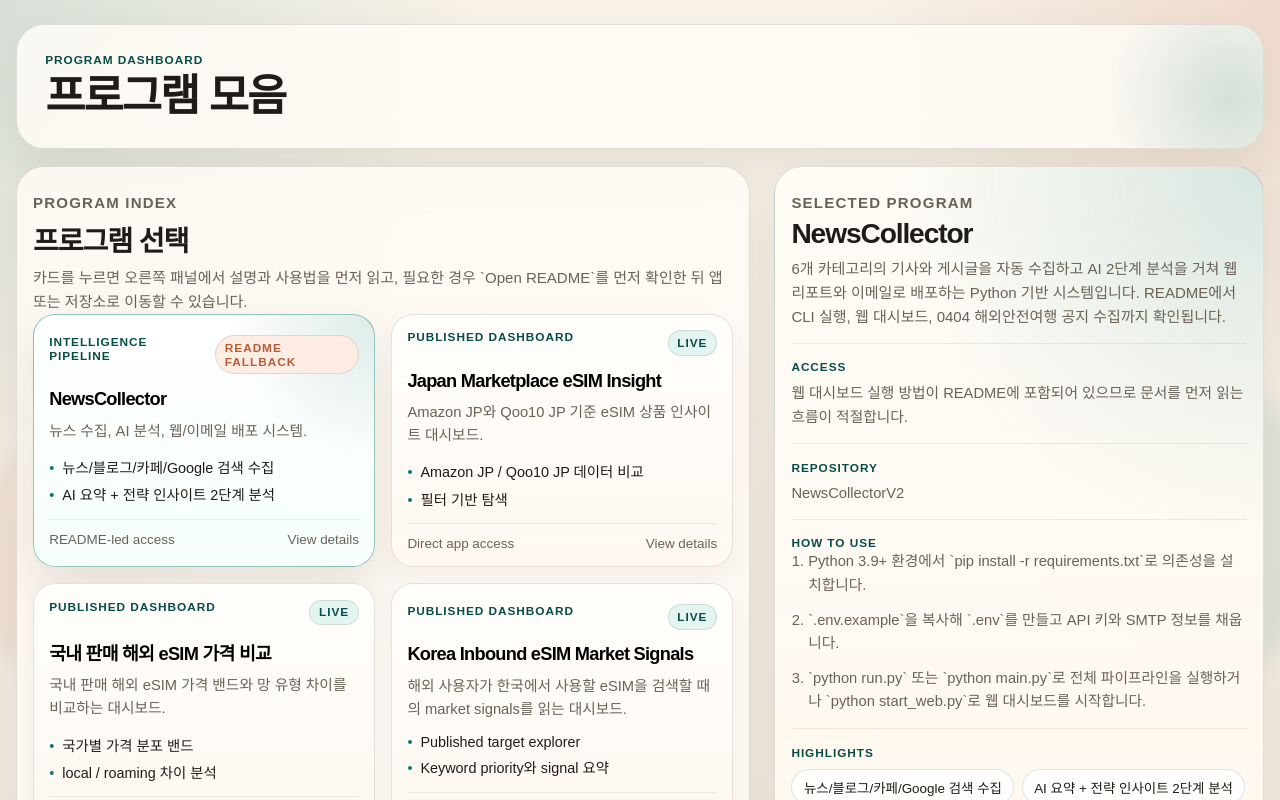
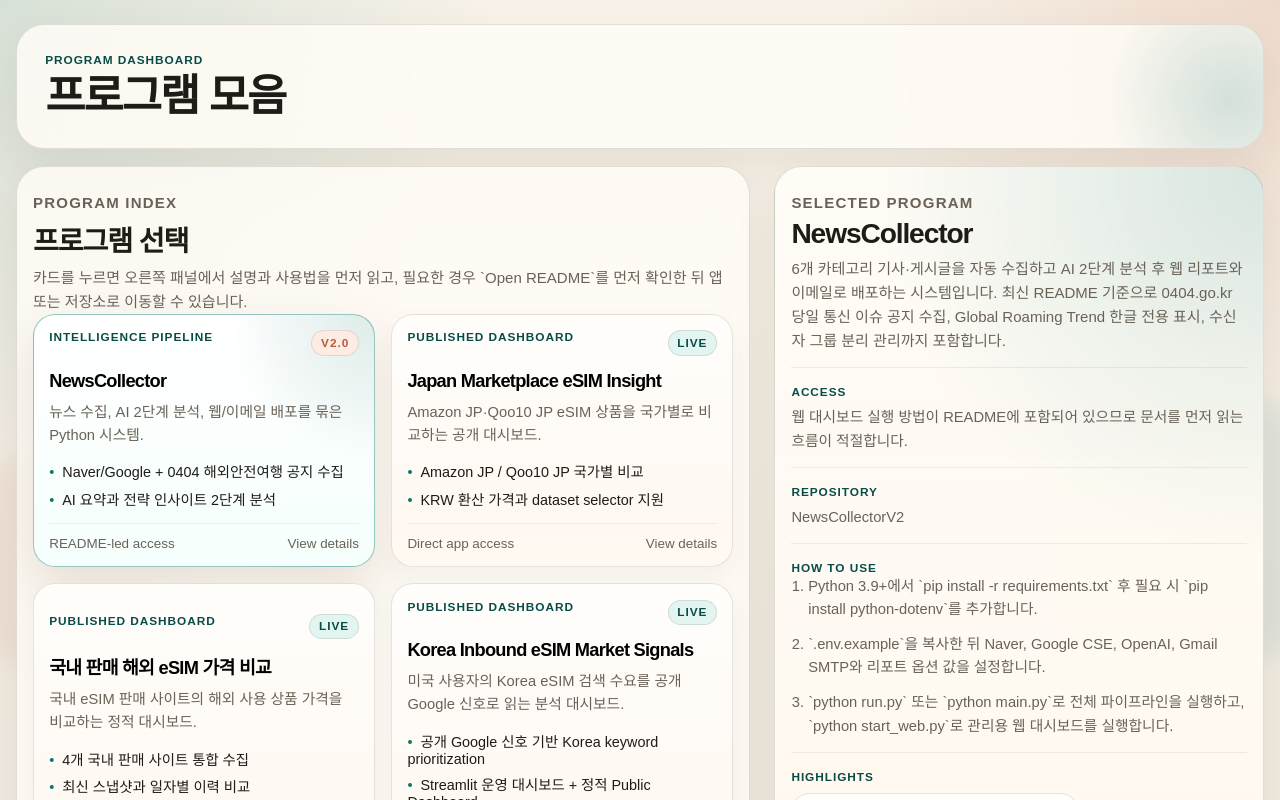
Before and after one commit to tyler-bit-ai/dashboard, a React (Vite) app: page / in a window 1280 px wide. Shown: the top 800 px of the page. Built offline with nearby package versions, Linux system fonts and the light colour scheme; a web font is replaced by a local one.

Commit message:
Update program descriptions from latest READMEs

```diff
--- a/src/data/programs.ts
+++ b/src/data/programs.ts
@@ -6,19 +6,19 @@ export const programs: Program[] = [
     displayName: "NewsCollector",
     repositoryName: "NewsCollectorV2",
     category: "Intelligence Pipeline",
-    status: "README fallback",
-    tagline: "뉴스 수집, AI 분석, 웹/이메일 배포 시스템.",
+    status: "v2.0",
+    tagline: "뉴스 수집, AI 2단계 분석, 웹/이메일 배포를 묶은 Python 시스템.",
     summary:
-      "6개 카테고리의 기사와 게시글을 자동 수집하고 AI 2단계 분석을 거쳐 웹 리포트와 이메일로 배포하는 Python 기반 시스템입니다. README에서 CLI 실행, 웹 대시보드, 0404 해외안전여행 공지 수집까지 확인됩니다.",
+      "6개 카테고리 기사·게시글을 자동 수집하고 AI 2단계 분석 후 웹 리포트와 이메일로 배포하는 시스템입니다. 최신 README 기준으로 0404.go.kr 당일 통신 이슈 공지 수집, Global Roaming Trend 한글 전용 표시, 수신자 그룹 분리 관리까지 포함합니다.",
     usage: [
-      "Python 3.9+ 환경에서 `pip install -r requirements.txt`로 의존성을 설치합니다.",
-      "`.env.example`을 복사해 `.env`를 만들고 API 키와 SMTP 정보를 채웁니다.",
-      "`python run.py` 또는 `python main.py`로 전체 파이프라인을 실행하거나 `python start_web.py`로 웹 대시보드를 시작합니다.",
+      "Python 3.9+에서 `pip install -r requirements.txt` 후 필요 시 `pip install python-dotenv`를 추가합니다.",
+      "`.env.example`을 복사한 뒤 Naver, Google CSE, OpenAI, Gmail SMTP와 리포트 옵션 값을 설정합니다.",
+      "`python run.py` 또는 `python main.py`로 전체 파이프라인을 실행하고, `python start_web.py`로 관리용 웹 대시보드를 실행합니다.",
     ],
     highlights: [
-      "뉴스/블로그/카페/Google 검색 수집",
-      "AI 요약 + 전략 인사이트 2단계 분석",
-      "HTML 웹 리포트와 이메일 배포",
+      "Naver/Google + 0404 해외안전여행 공지 수집",
+      "AI 요약과 전략 인사이트 2단계 분석",
+      "웹 리포트 이력 저장과 수신자 그룹별 이메일 발송",
     ],
     tags: ["Python", "OpenAI", "News", "Analytics", "Email"],
     links: {
@@ -39,22 +39,23 @@ export const programs: Program[] = [
     repositoryName: "eSIMPriceJapan",
     category: "Published Dashboard",
     status: "Live",
-    tagline: "Amazon JP와 Qoo10 JP 기준 eSIM 상품 인사이트 대시보드.",
+    tagline: "Amazon JP·Qoo10 JP eSIM 상품을 국가별로 비교하는 공개 대시보드.",
     summary:
-      "일본 마켓플레이스에서 수집한 eSIM 상품 데이터를 필터링하고, 데이터 용량 분포와 네트워크 비중, 셀러 배지 분포, 상세 항목을 확인할 수 있는 공개 대시보드입니다.",
+      "일본 마켓플레이스 eSIM 상품을 `site + country + dataset` 단위로 비교하는 공개 대시보드입니다. 최신 README 기준으로 `amazon_jp`, `qoo10_jp`를 지원하고, CSV/JSONL 산출물과 함께 KPI, 정렬, 다운로드, KRW 환산 가격까지 제공합니다.",
     usage: [
-      "필터 영역에서 네트워크, 데이터, 사용기간, 통신사 조건을 조정합니다.",
-      "상단 차트와 분포 섹션으로 전체 구성을 확인합니다.",
-      "상세 항목 표나 Excel 다운로드로 원본 수준 데이터를 확인합니다.",
+      "대시보드에서 사이트, 국가, 데이터셋을 고른 뒤 검색어·네트워크·데이터·사용기간·통신사 조건을 조정합니다.",
+      "가격, 판매량, 리뷰, 검색 위치, 사용기간 기준으로 정렬하며 KPI와 분포를 확인합니다.",
+      "필터 결과를 다운로드하고 필요하면 `npm run dashboard`로 로컬 대시보드를 확인합니다.",
     ],
     highlights: [
-      "Amazon JP / Qoo10 JP 데이터 비교",
-      "필터 기반 탐색",
-      "상세 항목과 Excel 다운로드 지원",
+      "Amazon JP / Qoo10 JP 국가별 비교",
+      "KRW 환산 가격과 dataset selector 지원",
+      "상세 항목 다운로드와 publish workflow 제공",
     ],
     tags: ["eSIM", "Japan", "Marketplace", "Dashboard"],
     links: {
-      accessNote: "공개된 GitHub Pages 대시보드로 바로 진입할 수 있습니다.",
+      accessNote:
+        "공개된 GitHub Pages 대시보드에서 사이트·국가·데이터셋별 결과를 바로 확인할 수 있습니다.",
       readmeLabel: "Open README",
       readmeUrl: "https://github.com/tyler-bit-ai/eSIMPriceJapan/blob/main/README.md",
       primaryLabel: "Open App",
@@ -70,22 +71,23 @@ export const programs: Program[] = [
     repositoryName: "eSIMPriceCollectorDomestic",
     category: "Published Dashboard",
     status: "Live",
-    tagline: "국내 판매 해외 eSIM 가격 밴드와 망 유형 차이를 비교하는 대시보드.",
+    tagline: "국내 eSIM 판매 사이트의 해외 사용 상품 가격을 비교하는 정적 대시보드.",
     summary:
-      "국가별 가격 분포 밴드, local/roaming 가격 차이, 상세 비교표를 통해 국내 판매 해외 eSIM 상품을 비교하는 공개 대시보드입니다. 스냅샷 시점 선택과 도움말도 제공됩니다.",
+      "국내 eSIM 판매 사이트의 해외 사용 상품을 수집·정규화해 GitHub Pages 대시보드로 비교하는 프로젝트입니다. 최신 README 기준으로 `usimsa`, `pindirect`, `rokebi`, `maaltalk`와 JP/VN/US/PH 대상 국가를 지원하며, 최신 publish 스냅샷과 이력 비교를 함께 제공합니다.",
     usage: [
-      "상단에서 크롤링 시점과 필터 조건을 선택합니다.",
-      "Price Distribution과 Local vs Roaming 섹션에서 가격 차이를 비교합니다.",
-      "상세 비교표와 Excel 다운로드로 세부 옵션을 확인합니다.",
+      "상단에서 사이트, 국가, 사용일수, 데이터, 망 유형, 정렬 기준과 비교 시점을 선택합니다.",
+      "국가별 가격 분포 밴드와 `local / roaming` 가격 차이, 시점별 변경 상품을 확인합니다.",
+      "필요하면 `python -m app crawl --registry config/source_registry.yml --out data --publish-dashboard`로 대시보드용 데이터를 갱신합니다.",
     ],
     highlights: [
-      "국가별 가격 분포 밴드",
-      "local / roaming 차이 분석",
-      "스냅샷 선택과 상세 비교표",
+      "4개 국내 판매 사이트 통합 수집",
+      "최신 스냅샷과 일자별 이력 비교",
+      "상세 비교표와 GitHub Actions 배포",
     ],
     tags: ["eSIM", "Pricing", "Domestic", "Dashboard"],
     links: {
-      accessNote: "공개된 GitHub Pages 대시보드로 바로 진입할 수 있습니다.",
+      accessNote:
+        "공개된 GitHub Pages 대시보드에서 최신 스냅샷과 과거 시점을 함께 비교할 수 있습니다.",
       readmeLabel: "Open README",
       readmeUrl:
         "https://github.com/tyler-bit-ai/eSIMPriceCollectorDomestic/blob/main/README.md",
@@ -103,22 +105,23 @@ export const programs: Program[] = [
     category: "Published Dashboard",
     status: "Live",
     tagline:
-      "해외 사용자가 한국에서 사용할 eSIM을 검색할 때의 market signals를 읽는 대시보드.",
+      "미국 사용자의 Korea eSIM 검색 수요를 공개 Google 신호로 읽는 분석 대시보드.",
     summary:
-      "local Google signal analysis를 기반으로 Korea 관련 eSIM 키워드 우선순위, modifier, seed lineage, signal summary, snapshot delta를 탐색할 수 있는 읽기 전용 공개 대시보드입니다.",
+      "공개 Google 신호만 사용해 미국 영어 검색 환경(`hl=en`, `gl=us`)에서 Korea eSIM 키워드를 비교·우선순위화하는 분석 프로젝트입니다. 최신 README 기준으로 Streamlit 운영 대시보드와 `site/` 정적 Public Dashboard를 함께 제공하며, modifier·signal·seed lineage·snapshot delta를 읽을 수 있습니다.",
     usage: [
-      "Filters에서 검색 우선순위와 signal 범위를 조정합니다.",
-      "Published KPIs와 Korea Keyword Comparison에서 핵심 타깃 키워드를 확인합니다.",
-      "Modifier, Seed, Signal, Snapshot Delta 섹션으로 변화 흐름을 읽습니다.",
+      "기본 운영 화면은 `streamlit run src/keyword_analysis/dashboard.py`로 실행합니다.",
+      "대시보드에서 한국 eSIM 키워드 우선순위, modifier, signal, seed lineage, snapshot 변화를 확인합니다.",
+      "공개용 정적 데이터는 `export_korea_public_dashboard`로 `site/data`에 생성해 배포합니다.",
     ],
     highlights: [
-      "Published target explorer",
-      "Keyword priority와 signal 요약",
-      "변화 추적용 snapshot delta",
+      "공개 Google 신호 기반 Korea keyword prioritization",
+      "Streamlit 운영 대시보드 + 정적 Public Dashboard",
+      "Autocomplete, related searches, Trends 기반 변화 추적",
     ],
     tags: ["eSIM", "Korea", "Search Signals", "Market Intelligence"],
     links: {
-      accessNote: "공개된 GitHub Pages 대시보드로 바로 진입할 수 있습니다.",
+      accessNote:
+        "공개된 GitHub Pages 대시보드에서 게시용 스냅샷을 읽을 수 있고, 운영 분석은 별도 Streamlit 대시보드에서 수행합니다.",
       readmeLabel: "Open README",
       readmeUrl: "https://github.com/tyler-bit-ai/eSIMKeywordAnalysis/blob/master/README.md",
       primaryLabel: "Open App",
```
